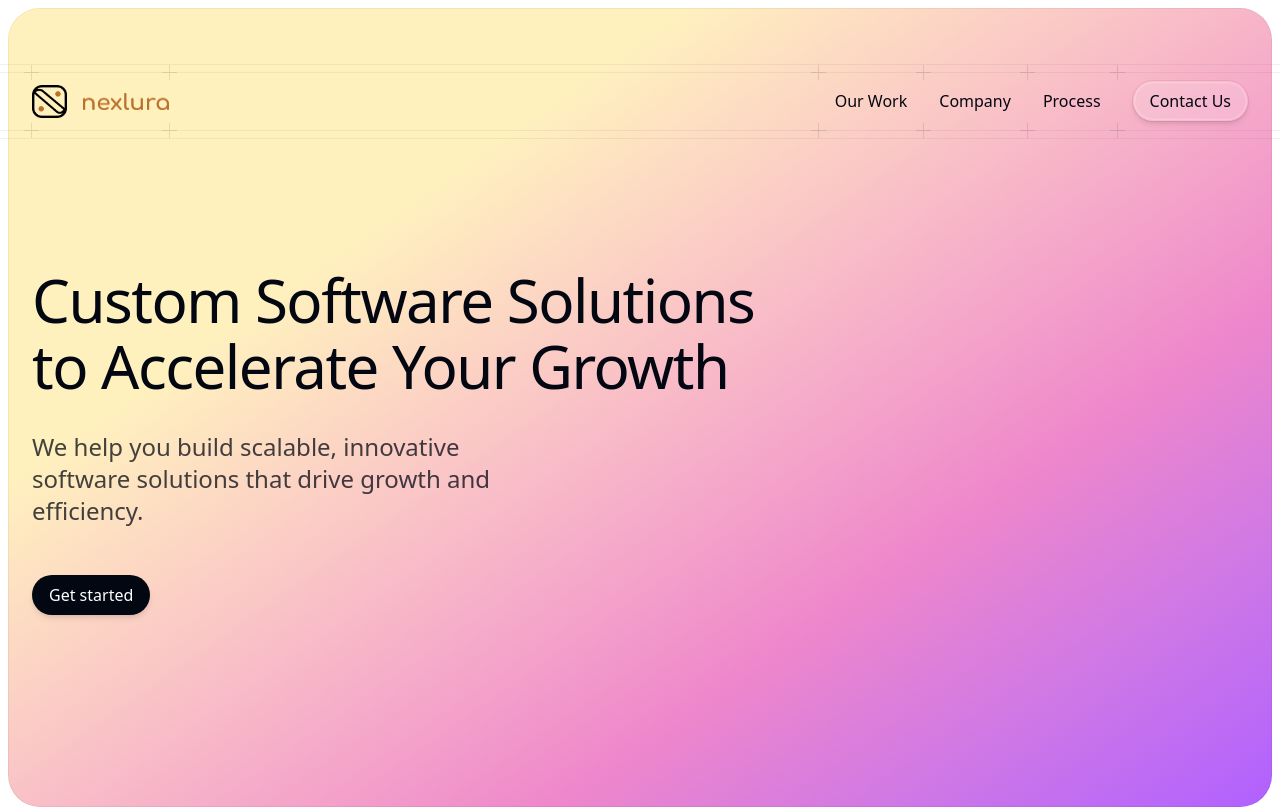
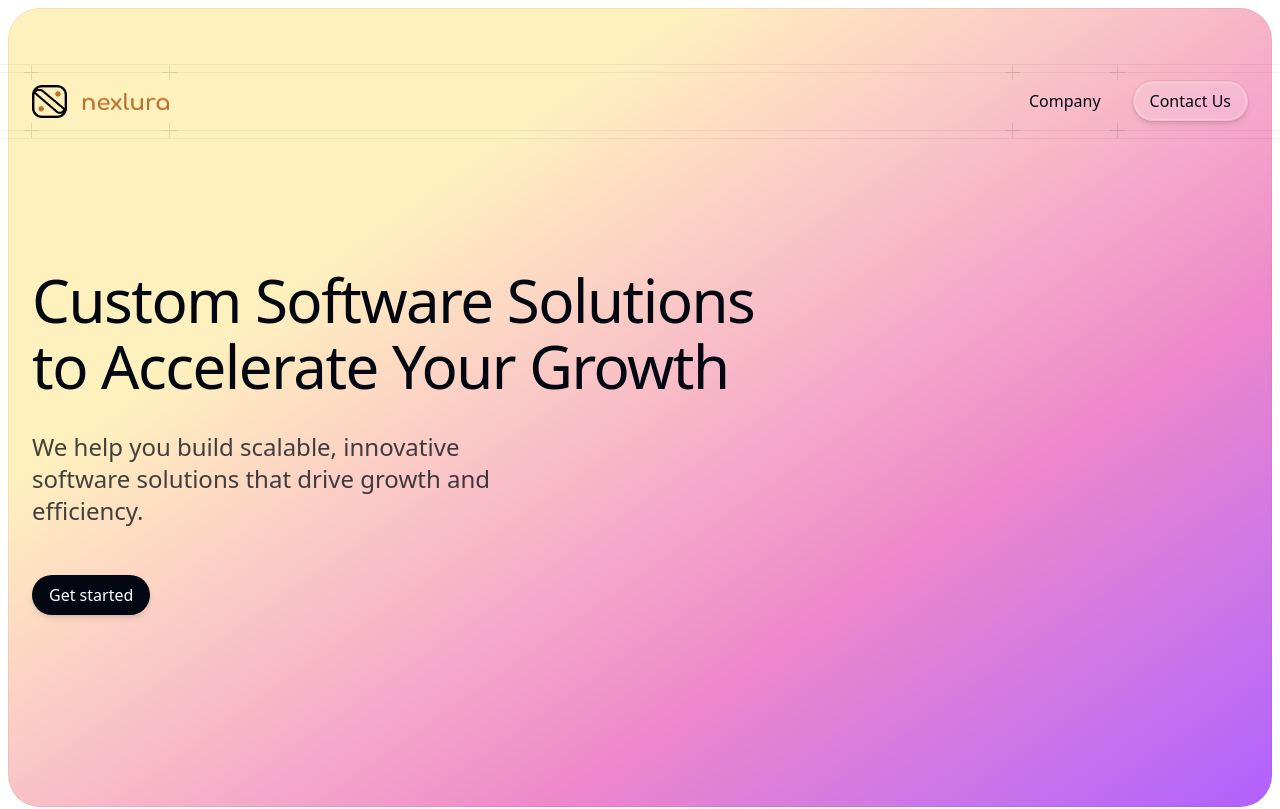
Before and after one commit to nexlura/nexlura-website, a Next.js app: page / in a window 1280 px wide. Shown: the top 809 px of the page. Built offline with nearby package versions, Linux system fonts and the light colour scheme; a web font is replaced by a local one.

Commit message:
remove unused links form navbar

```diff
--- a/src/components/navbar.tsx
+++ b/src/components/navbar.tsx
@@ -14,9 +14,7 @@ import { Button } from './Button'
 import Logo from './Logo'
 
 const links = [
-  { href: '/pricing', label: 'Our Work' },
   { href: '/company', label: 'Company' },
-  { href: '/blog', label: 'Process' },
 ]
 
 function DesktopNav() {
```
